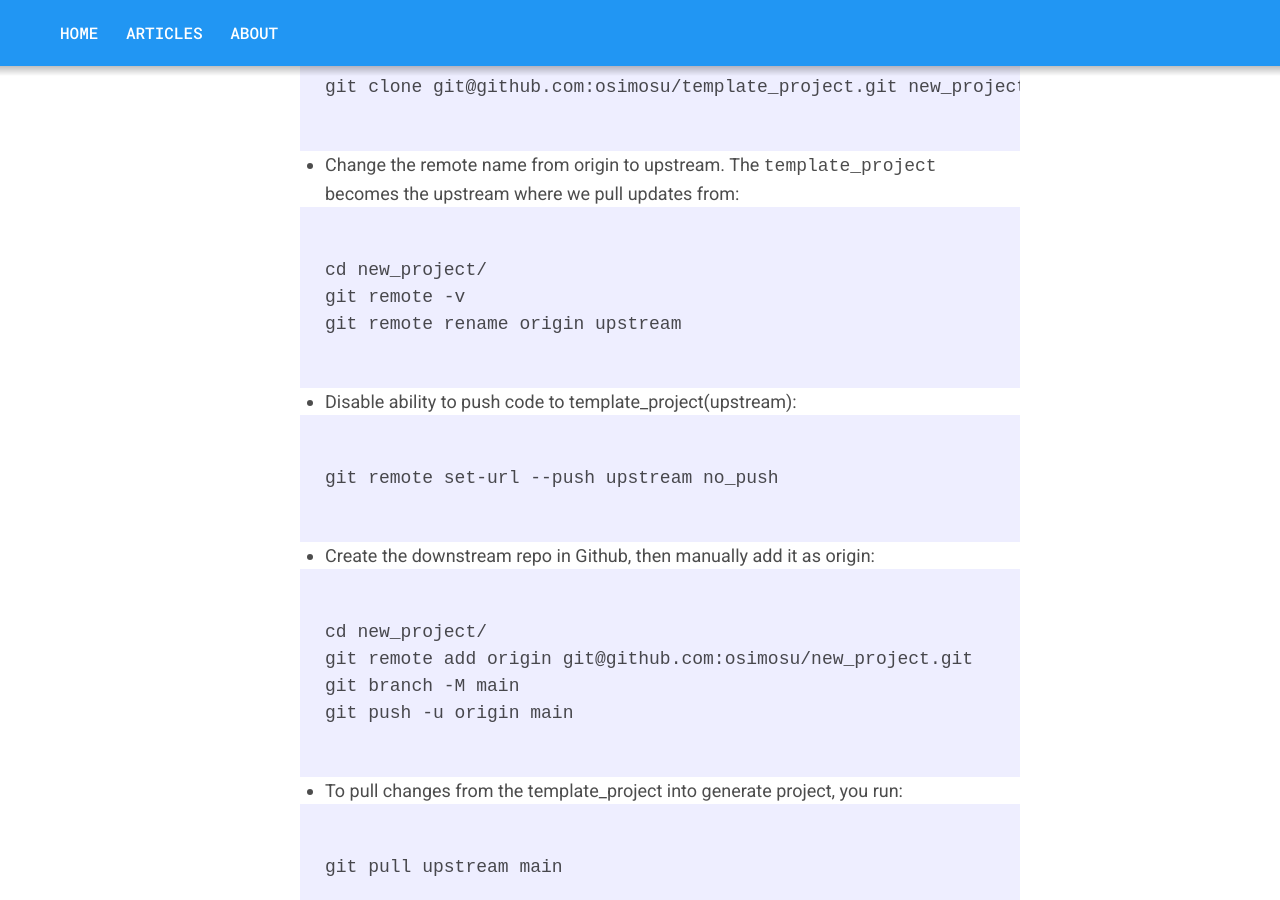
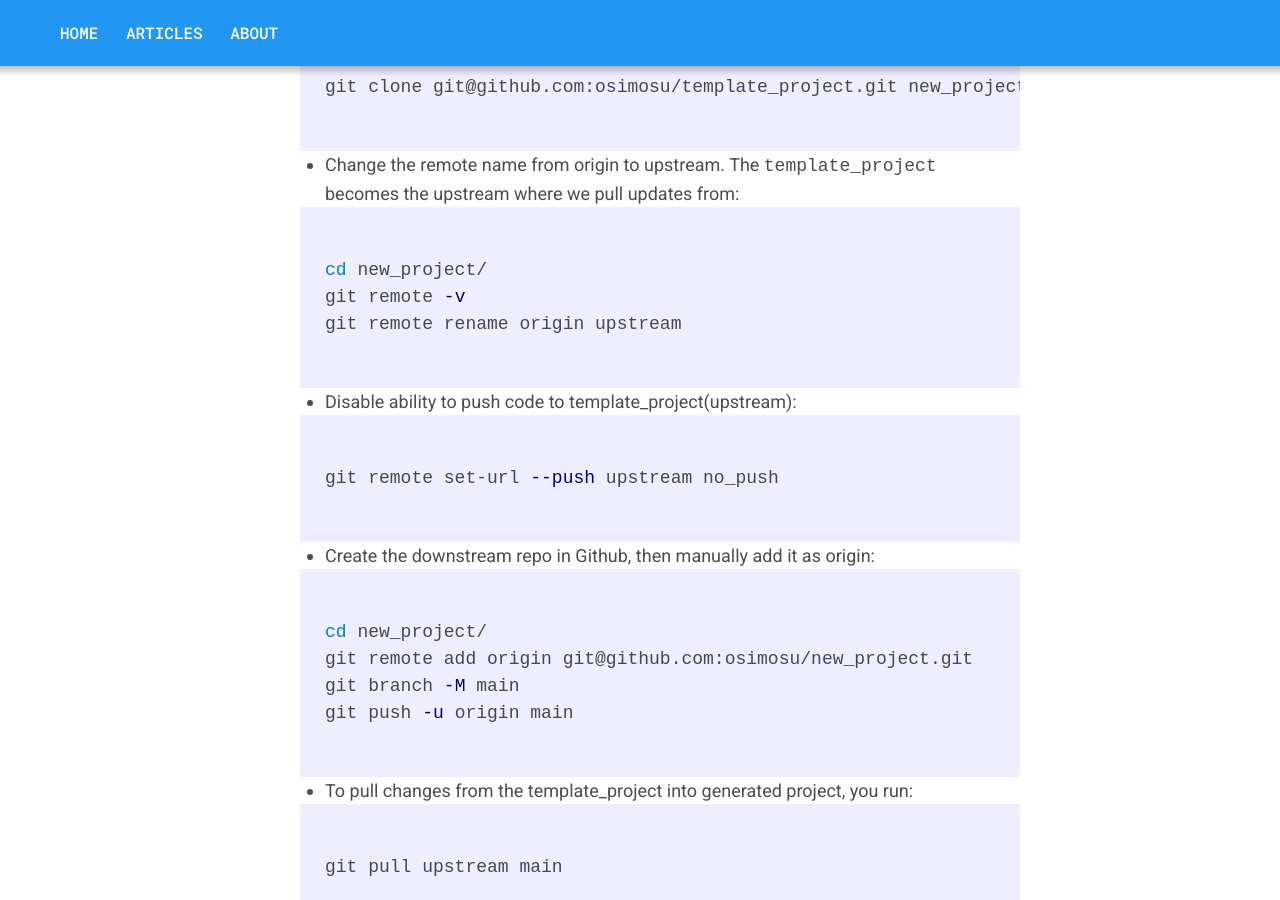
Before and after one commit to osimosu/osimosu.github.io, a Jekyll site: the page built from _posts/2022-12-27-how-to-manage-multiple-versions-of-a-web-application-using-git.markdown, in a window 1280 px wide and 900 px high, scrolled down 747 px. Built offline with Jekyll 4.4.1, drawn with Linux system fonts in a browser that asks for light colours.

Commit message:
Update post

````diff
--- a/_posts/2022-12-27-how-to-manage-multiple-versions-of-a-web-application-using-git.markdown
+++ b/_posts/2022-12-27-how-to-manage-multiple-versions-of-a-web-application-using-git.markdown
@@ -7,35 +7,35 @@ categories: git, template, downstream, upstream
 
 Different versions of Trainingpass(an hobby project) are deployed to different subdomains for supported countries e.g [https://se.trainingpass.com](https://se.trainingpass.com) for Sweden, [https://dk.trainingpass.com](https://dk.trainingpass.com) for Denmark etc. Visiting the default site i.e [https://trainingpass.com](https://trainingpass.com) would redirect you to the right country website (based on your IP address).
 
-In other to be able to share common code among the different versions of site, I've created a Git project that becomes a template whereby new projects can be generated from.  Most development would also happen on template repo and changes will be pulled into the generated projects. This approach also allows for custom changes (e.g background image) to be implemented that is specific only to the generated projects/country.
+In other to be able to share common code among the different versions of site, I've created a Git project that becomes a template whereby new projects can be generated from. Most development would also happen on template repo and changes will be pulled into the generated projects. This approach also allows for custom changes (e.g background image) to be implemented that is specific only to the generated projects/country.
 
 
 - Clone the template to a new project:
-```
+```bash
 git clone git@github.com:osimosu/template_project.git new_project
 ```
 
 - Change the remote name from origin to upstream. The `template_project` becomes the upstream where we pull updates from:
-```
+```bash
 cd new_project/
 git remote -v
 git remote rename origin upstream
 ```
 
 - Disable ability to push code to template_project(upstream):
-```
+```bash
 git remote set-url --push upstream no_push
 ```
 
 - Create the downstream repo in Github, then manually add it as origin:
- ```
+ ```bash
 cd new_project/
 git remote add origin git@github.com:osimosu/new_project.git
 git branch -M main
 git push -u origin main
 ```
 
-- To pull changes from the template_project into generate project, you run:
- ```
+- To pull changes from the template_project into generated project, you run:
+ ```bash
 git pull upstream main
 ```
````
